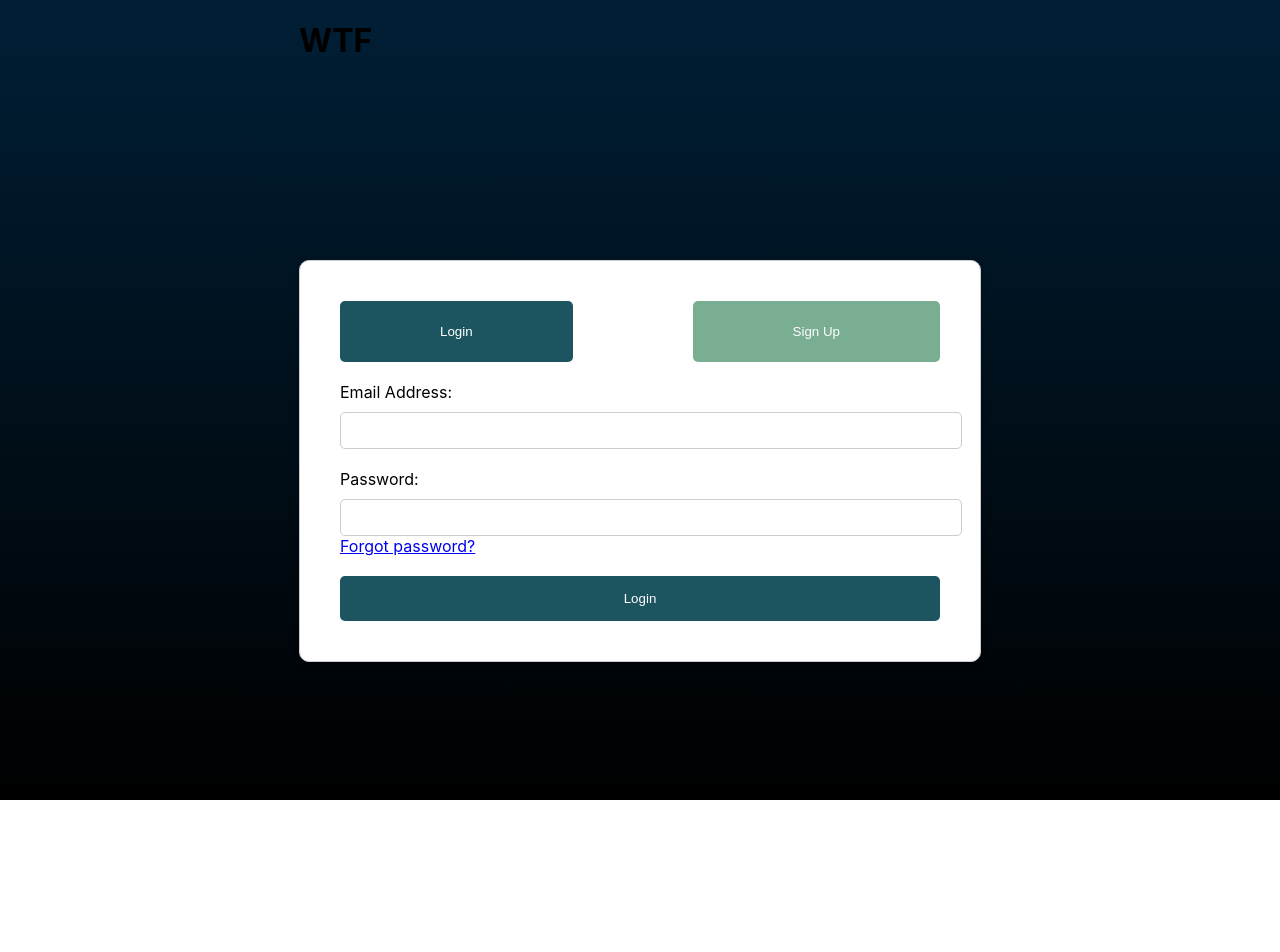
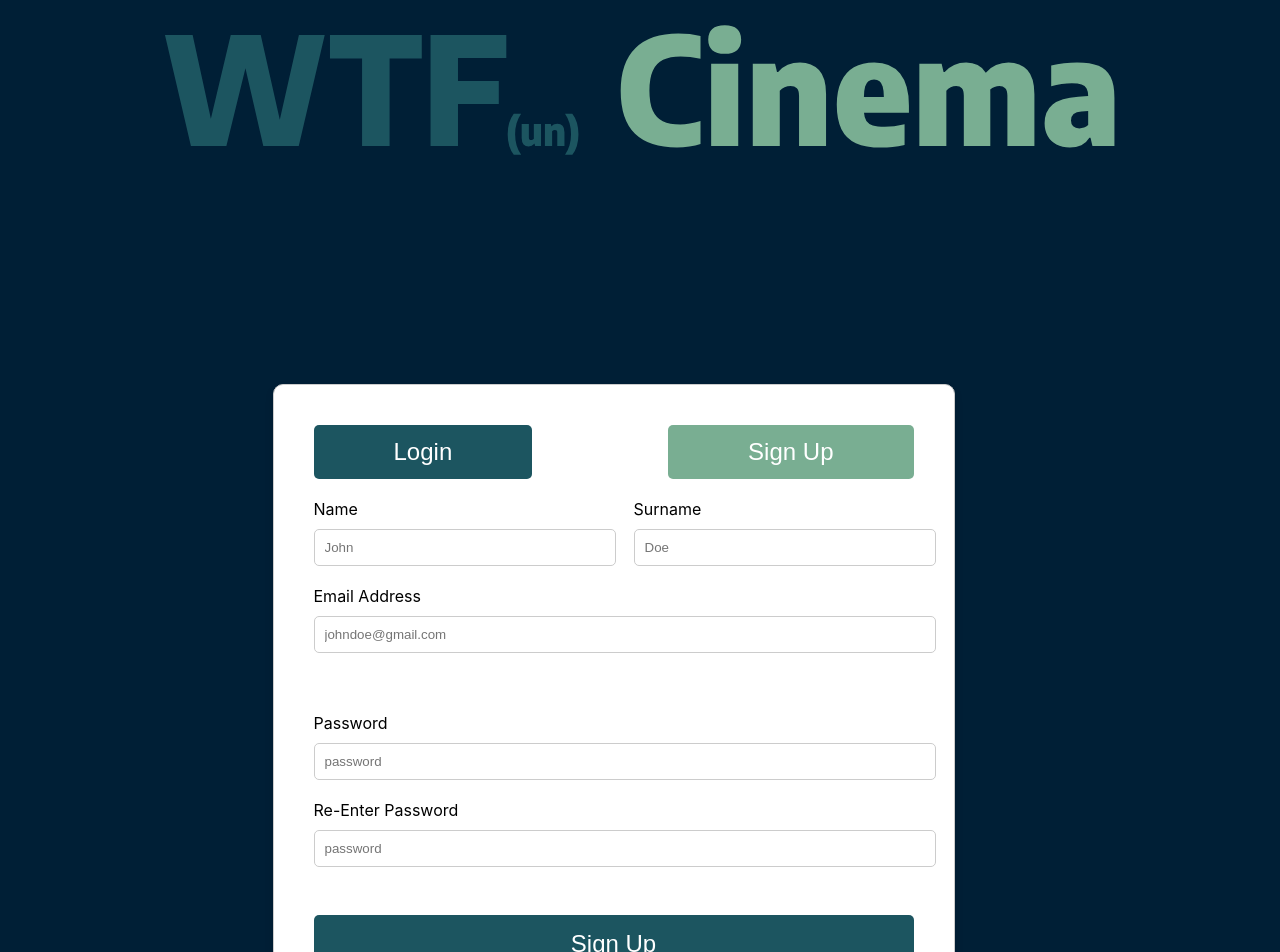
Before and after one commit to SgO1337/frontend-proyecto-tic1-grupo-6, a React (Create React App) app: page /signup in a window 1280 px wide. Shown: the top 952 px of the page. Before the commit the page ends 800 px from the top, so only its background shows below. Built offline with nearby package versions, Linux system fonts and the light colour scheme.

Commit message:
Se avanzo con el Sign Up Page

```diff
--- a/src/components/LoginPage.js
+++ b/src/components/LoginPage.js
@@ -55,9 +55,7 @@ const LoginPage = () => {
     return (
         <>
             <div className="title">
-                <h1>
-                    WTF             {/*Agregar el logo de "WTF(un) Cinema" en la posicion del texto*/}
-                </h1>
+                <img src="/TituloTic1Logo2.png" alt="Title Logo"></img>
             </div>
             <div className="login-container">
                 <div className="button-group">
@@ -68,13 +66,25 @@ const LoginPage = () => {
                 </div>
                 <form className="login-form" onSubmit={handleSubmit}>
                     <div className="form-group">
-                        <label htmlFor="email">Email Address:</label>
-                        <input type="email" id="email" name="email" onChange={handleChange} />
+                        <label htmlFor="email">Email Address</label>
+                        <input
+                            placeholder="johndoe@gmail.com"
+                            type="email"
+                            id="email"
+                            name="email"
+                            onChange={handleChange}
+                        />
                     </div>
                     <div className="form-group">
-                        <label htmlFor="password">Password:</label>
-                        <input type="password" id="password" name="password" onChange={handleChange} />
-                        <br />
+                        <label htmlFor="password">Password</label>
+                        <input
+                            placeholder="password"
+                            type="password"
+                            id="password"
+                            name="password"
+                            onChange={handleChange}
+                        />
+                        <br/><br/>
                         <Link to="/forgot-password">Forgot password?</Link>
                     </div>
                     <button type="submit" className="submit-button">Login</button>
--- a/src/components/SignUpPage.js
+++ b/src/components/SignUpPage.js
@@ -1,44 +1,75 @@
 import React, { useEffect, useState } from 'react';
-import { useNavigate, useParams } from 'react-router-dom';
+import { useNavigate, Link } from 'react-router-dom';
 import './styles.css';
-import axios from "axios"; // Si quieres añadir estilos específicos
-import { Link } from 'react-router-dom';
+import axios from "axios";
 
 const SignUpPage = () => {
-    const [user, setUser] = useState({ email: '', password: '' });
-    const [error, setError] = useState(''); // Para almacenar mensajes de error
+    const [user, setUser] = useState({ name: '', surname: '', email: '', password: '', reEnteredPassword: '' });
+    const [error, setError] = useState(''); // To store error messages
     const [currentPage, setCurrentPage] = useState(''); // Track the current page
-    const navigate = useNavigate(); // Hook para navegación
+    const navigate = useNavigate(); // Hook for navigation
 
-    // To handle the form input changes
+    // Handle the form input changes
     const handleChange = (event) => {
         const { name, value } = event.target;
         setUser((prevUser) => ({ ...prevUser, [name]: value }));
+        setError(''); // Clear any previous error when user starts typing
     };
 
-    // To handle the form submission
+    // Handle the form submission
     const handleSubmit = async (event) => {
         event.preventDefault();
         console.log('Form submitted');
 
-        /*Revisar caules tienen que ser los errores a manejar y cual es el system error que sale acorde al problema que ocurre*/
+        // Basic name and surname validation
+        const namePattern = /^[a-zA-Z\s]+$/;
+        if (!user.name) {
+            setError('Name cannot be empty');
+            return; // Stop form submission
+        } else if (!namePattern.test(user.name)) {
+            setError('Name can only contain letters and spaces');
+            return; // Stop form submission
+        } else if (user.name.length < 2 || user.name.length > 50) {
+            setError('Name should be between 2 and 50 characters');
+            return; // Stop form submission
+        }
+
+        if (!user.surname) {
+            setError('Surname cannot be empty');
+            return; // Stop form submission
+        } else if (!namePattern.test(user.surname)) {
+            setError('Surname can only contain letters and spaces');
+            return; // Stop form submission
+        } else if (user.surname.length < 2 || user.surname.length > 50) {
+            setError('Surname should be between 2 and 50 characters');
+            return; // Stop form submission
+        }
+
+        // Check if password and re-entered password match
+        if (user.password !== user.reEnteredPassword) {
+            setError('The passwords do not match');
+            return; // Stop form submission
+        }
+
+        // Submit the form if validation passes
         /*try {
-            // checks if the email is registered
-            const response = await axios.post('/api/auth/login', user);
+            const response = await axios.post('/api/auth/signup', {
+                name: user.name,
+                surname: user.surname,
+                email: user.email,
+                password: user.password,
+            });
 
             if (response.data.success) {
-                // succesful sign up, redirect to the main page
-                navigate('/');
+                navigate('/'); // Redirect to the main page on success
             } else {
-                // show the error message
                 setError(response.data.message);
             }
         } catch (error) {
-            // Handle the error
             if (error.response && error.response.status === 409) {
                 setError('El email ya está registrado.');
             } else {
-                setError('Ocurrió un error al iniciar sesión. Por favor, inténtalo de nuevo.');
+                setError('Ocurrió un error al registrarse. Por favor, inténtalo de nuevo.');
             }
         }*/
     };
@@ -49,34 +80,88 @@ const SignUpPage = () => {
         } else if (window.location.href.includes("signup")) {
             setCurrentPage('signup');
         }
-    }, []); //El array de depenecia vacio significa que esto corre una sola vez cada vez que el componente hace el mount.
+    }, []); // Runs once when the component mounts
 
     return (
         <>
             <div className="title">
-                <h1>
-                    WTF             {/*Agregar el logo de "WTF(un) Cinema" en la posicion del texto*/}
-                </h1>
+                <img src="/TituloTic1Logo2.png" alt="Title Logo"></img>
             </div>
             <div className="login-container">
                 <div className="button-group">
                     <Link to="/login">
-                    <button className={`login-button ${currentPage === 'login' ? 'active' : ''}`}>Login</button>
+                        <button className={`login-button ${currentPage === 'login' ? 'active' : ''}`}>Login</button>
                     </Link>
                     <button className={`signup-button ${currentPage === 'signup' ? 'active' : ''}`}>Sign Up</button>
                 </div>
                 <form className="login-form" onSubmit={handleSubmit}>
-                    <div className="form-group">
-                        <label htmlFor="email">Email Address:</label>
-                        <input type="email" id="email" name="email" onChange={handleChange} />
+                    <div className="form-row">
+                        <div className="form-group">
+                            <label htmlFor="name">Name</label>
+                            <input
+                                placeholder="John"
+                                type="text"
+                                id="name"
+                                name="name"
+                                value={user.name}
+                                onChange={handleChange}
+                                required
+                            />
+                        </div>
+                        <div className="form-group">
+                            <label htmlFor="surname">Surname</label>
+                            <input
+                                placeholder="Doe"
+                                type="text"
+                                id="surname"
+                                name="surname"
+                                value={user.surname}
+                                onChange={handleChange}
+                                required
+                            />
+                        </div>
                     </div>
                     <div className="form-group">
-                        <label htmlFor="password">Password:</label>
-                        <input type="password" id="password" name="password" onChange={handleChange} />
-                        <br />
-                        <Link to="/forgot-password">Forgot password?</Link>
+                        <label htmlFor="email">Email Address</label>
+                        <input
+                            placeholder="johndoe@gmail.com"
+                            type="email"
+                            id="email"
+                            name="email"
+                            value={user.email}
+                            onChange={handleChange}
+                            required
+                        />
+                        <br/><br/><br/>
                     </div>
-                    <button type="submit" className="submit-button">Login</button>
+                    <div className="form-group">
+                        <label htmlFor="password">Password</label>
+                        <input
+                            placeholder="password"
+                            type="password"
+                            id="password"
+                            name="password"
+                            value={user.password}
+                            onChange={handleChange}
+                            required
+                        />
+                        <br/>
+                    </div>
+                    <div className="form-group">
+                        <label htmlFor="reEnteredPassword">Re-Enter Password</label>
+                        <input
+                            placeholder="password"
+                            type="password"
+                            id="reEnteredPassword"
+                            name="reEnteredPassword"
+                            value={user.reEnteredPassword}
+                            onChange={handleChange}
+                            required
+                        />
+                        <br/><br/>
+                    </div>
+                    {error && <div className="error-message">{error}</div>} {/* Show error message */}
+                    <button type="submit" className="submit-button">Sign Up</button>
                 </form>
             </div>
         </>
--- a/src/components/styles.css
+++ b/src/components/styles.css
@@ -4,11 +4,12 @@ body {
     justify-content: center;
     align-items: flex-start;
     height: 100vh;
-    background: linear-gradient(to bottom, #001f36, #000000);
+    background: #001f36;
     margin: 0;
 }
 
 .login-container {
+    margin-left: 15%;
     width: 600px; /* Increased width */
     margin-top: 200px;
     background: white;
@@ -28,9 +29,10 @@ body {
     background-color: #1c5560;
     color: white;
     border: none;
-    padding: 23px 100px; /* Increased padding */
+    padding: 13px 80px; /* Increased padding */
     border-radius: 5px;
     cursor: pointer;
+    font-size: 24px;
     /*width: 48%;*/
 }
 
@@ -61,11 +63,13 @@ body {
 .submit-button {
     width: 100%;
     padding: 15px; /* Increased padding */
+    font-size: 24px;
     background-color: #1c5560;
     color: white;
     border: none;
     border-radius: 5px;
     cursor: pointer;
+    margin-top: 8px;
 }
 
 .links {
@@ -82,5 +86,34 @@ body {
 
 .links a:hover {
     color: #001f36;
-    text-decoration: underline;
 }
+
+.form-row {
+    display: flex;
+    gap: 40px; /* Space between the name and surname inputs */
+}
+
+.form-group {
+    flex: 1; /* Makes each input take equal space */
+}
+
+.error-message {
+    color: red;
+    margin-top: 10px;
+}
+
+/* Remove underline from the Forgot Password link */
+a {
+    text-decoration: none;
+}
+
+/* If you want to target just the Forgot Password link */
+a[href="/forgot-password"] {
+    color: #417680;
+    font-weight: bold;
+    text-decoration: none;
+}
+
+a[href="/forgot-password"]:hover {
+    color: #104166;
+}
```
Also changed, not shown: public/TituloTic1Logo2.png (added).
